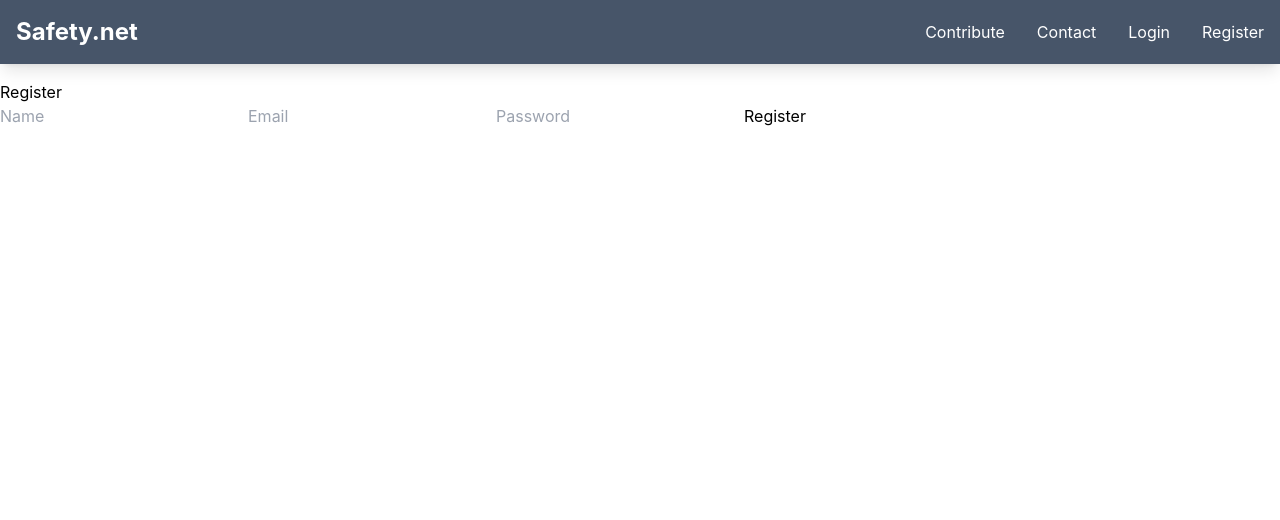
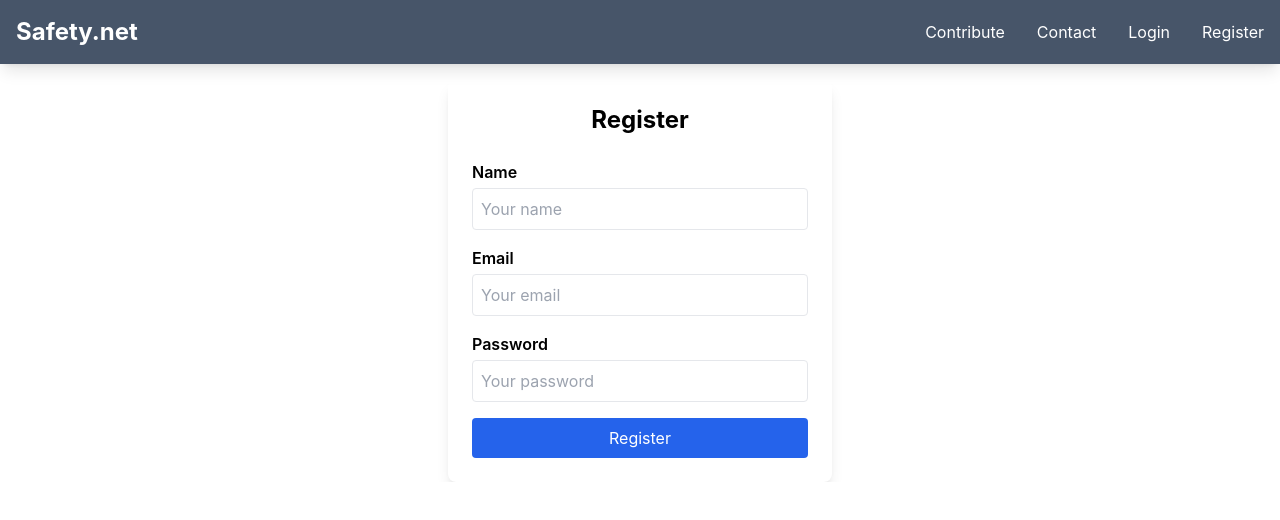
Before and after one commit to JustAnotherIdea/Safety-Net, a React (Create React App) app in the folder client/: page /register in a window 1280 px wide. Shown: the top 520 px of the page. Built offline with nearby package versions, Linux system fonts and the light colour scheme.

Commit message:
Register styling

```diff
--- a/client/src/components/Register.js
+++ b/client/src/components/Register.js
@@ -31,34 +31,56 @@ function Register() {
   };
 
   return (
-    <form onSubmit={handleSubmit}>
-      <h2>Register</h2>
+    <div className="max-w-sm mx-auto p-6 bg-white shadow-lg rounded-lg">
+      <h2 className="text-2xl font-bold text-center mb-6">Register</h2>
+      <form onSubmit={handleSubmit} className="space-y-4">
+        <div>
+          <label htmlFor="name" className="block font-semibold mb-1">Name</label>
           <input
             type="text"
+            id="name"
             name="name"
             value={formData.name}
             onChange={handleChange}
-        placeholder="Name"
+            placeholder="Your name"
             required
+            className="w-full p-2 border rounded focus:outline-none focus:border-blue-500"
           />
+        </div>
+        <div>
+          <label htmlFor="email" className="block font-semibold mb-1">Email</label>
           <input
             type="email"
+            id="email"
             name="email"
             value={formData.email}
             onChange={handleChange}
-        placeholder="Email"
+            placeholder="Your email"
             required
+            className="w-full p-2 border rounded focus:outline-none focus:border-blue-500"
           />
+        </div>
+        <div>
+          <label htmlFor="password" className="block font-semibold mb-1">Password</label>
           <input
             type="password"
+            id="password"
             name="password"
             value={formData.password}
             onChange={handleChange}
-        placeholder="Password"
+            placeholder="Your password"
             required
+            className="w-full p-2 border rounded focus:outline-none focus:border-blue-500"
           />
-      <button type="submit">Register</button>
+        </div>
+        <button
+          type="submit"
+          className="bg-blue-600 text-white px-4 py-2 rounded hover:bg-blue-700 transition w-full"
+        >
+          Register
+        </button>
       </form>
+    </div>
   );
 }
 
```
Lines whose indentation alone changed are shown as unchanged.
